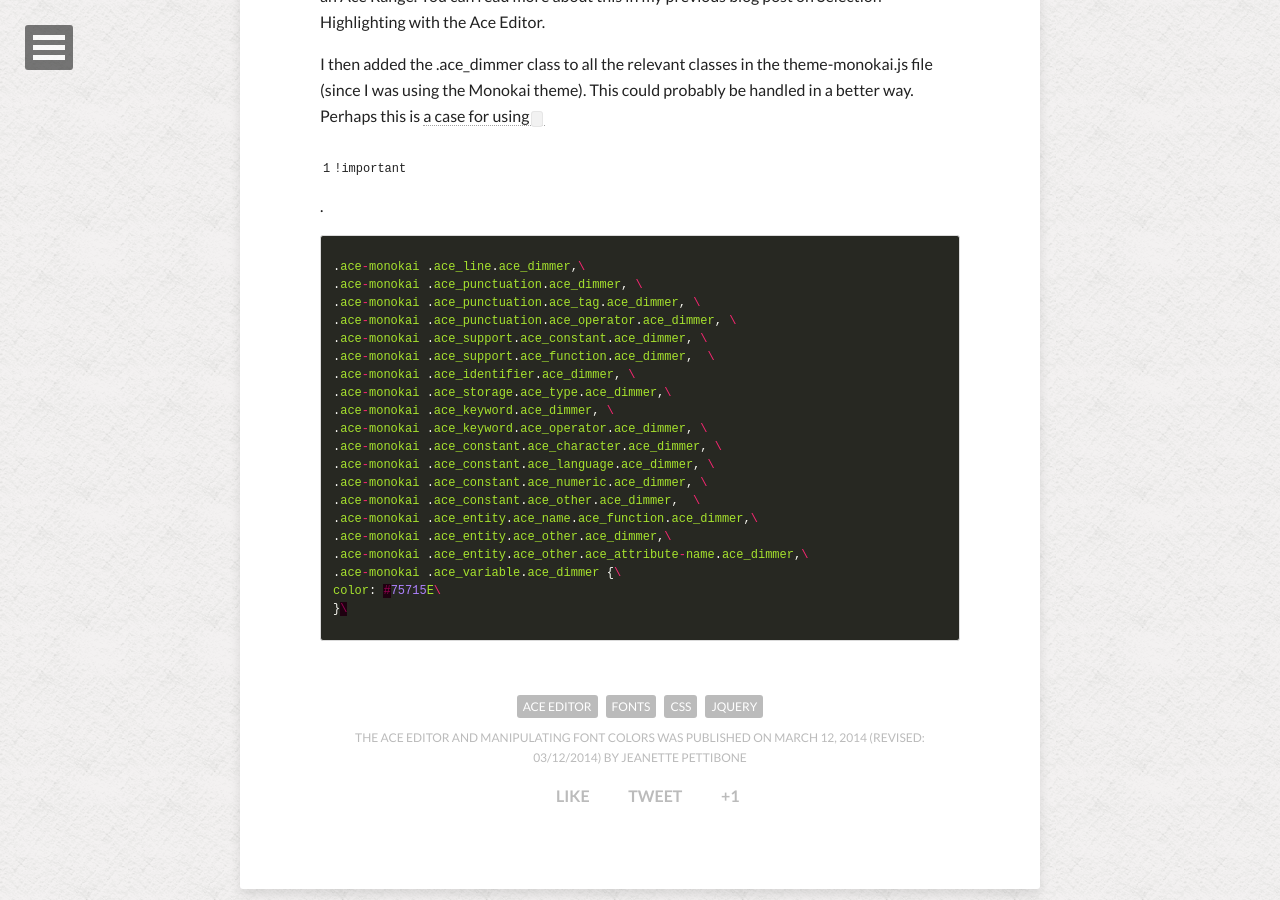
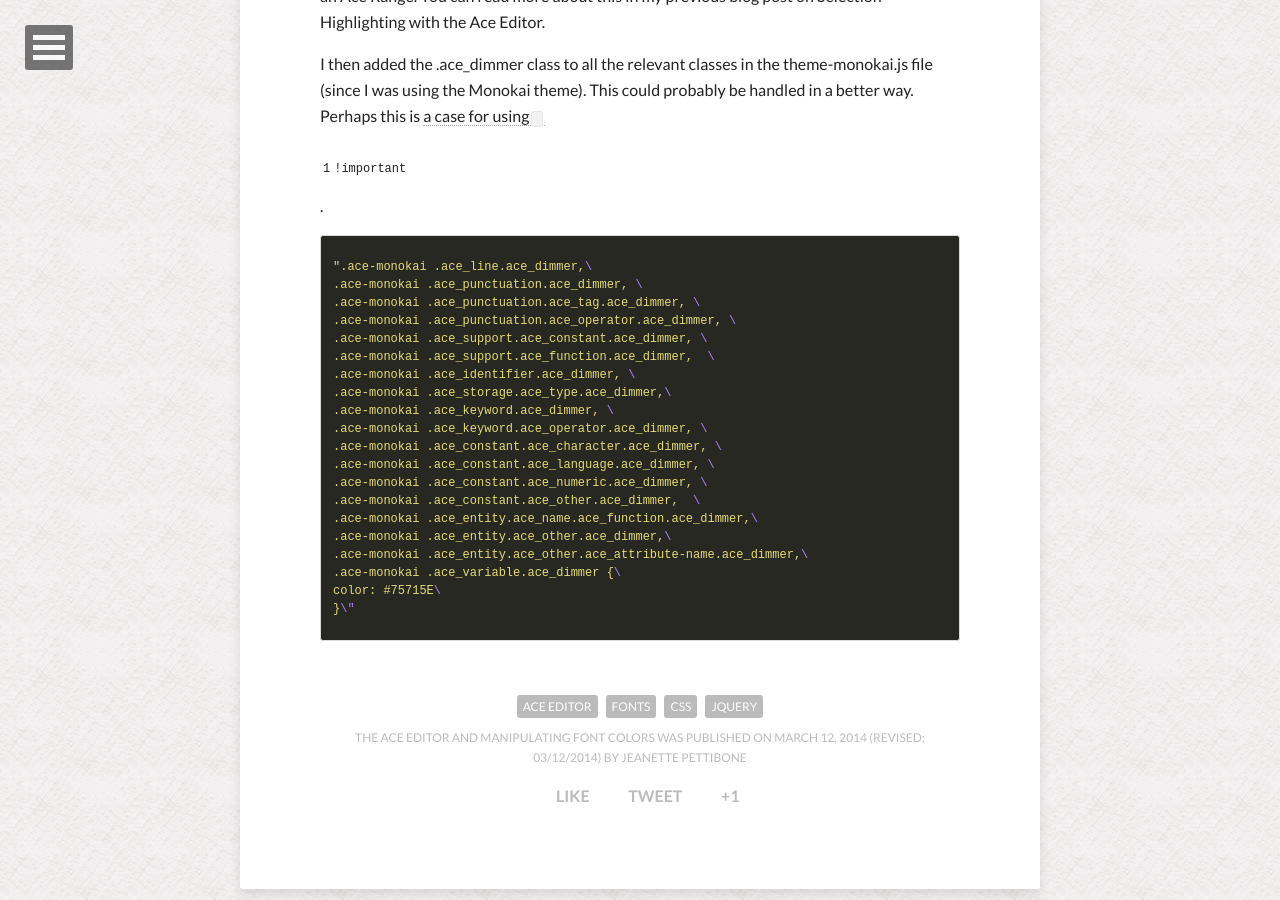
Before and after one commit to jgpettibone/jgpettibone.github.io, a Jekyll site: the page built from _posts/2014-03-12-ace-and-manipulating-font-colors.md, in a window 1280 px wide and 900 px high, scrolled down 1352 px. Built offline with Jekyll 4.4.1, drawn with Linux system fonts in a browser that asks for light colours; nearby versions of some CDN libraries; comment, search, counter and statistics services are not loaded.

```diff
--- a/_posts/2014-03-12-ace-and-manipulating-font-colors.md
+++ b/_posts/2014-03-12-ace-and-manipulating-font-colors.md
@@ -31,7 +31,7 @@ Note that in the code above I'm using `getRowColumnIndices`, a functions I built
 I then added the .ace_dimmer class to all the relevant classes in the theme-monokai.js file (since I was using the Monokai theme).  This could probably be handled in a better way.  Perhaps this is [a case for using `!important`](http://css-tricks.com/when-using-important-is-the-right-choice/).
 
 {% highlight javascript %}
-.ace-monokai .ace_line.ace_dimmer,\
+".ace-monokai .ace_line.ace_dimmer,\
 .ace-monokai .ace_punctuation.ace_dimmer, \
 .ace-monokai .ace_punctuation.ace_tag.ace_dimmer, \
 .ace-monokai .ace_punctuation.ace_operator.ace_dimmer, \
@@ -50,5 +50,5 @@ I then added the .ace_dimmer class to all the relevant classes in the theme-mono
 .ace-monokai .ace_entity.ace_other.ace_attribute-name.ace_dimmer,\
 .ace-monokai .ace_variable.ace_dimmer {\
 color: #75715E\
-}\
+}\"
 {% endhighlight %}
```
